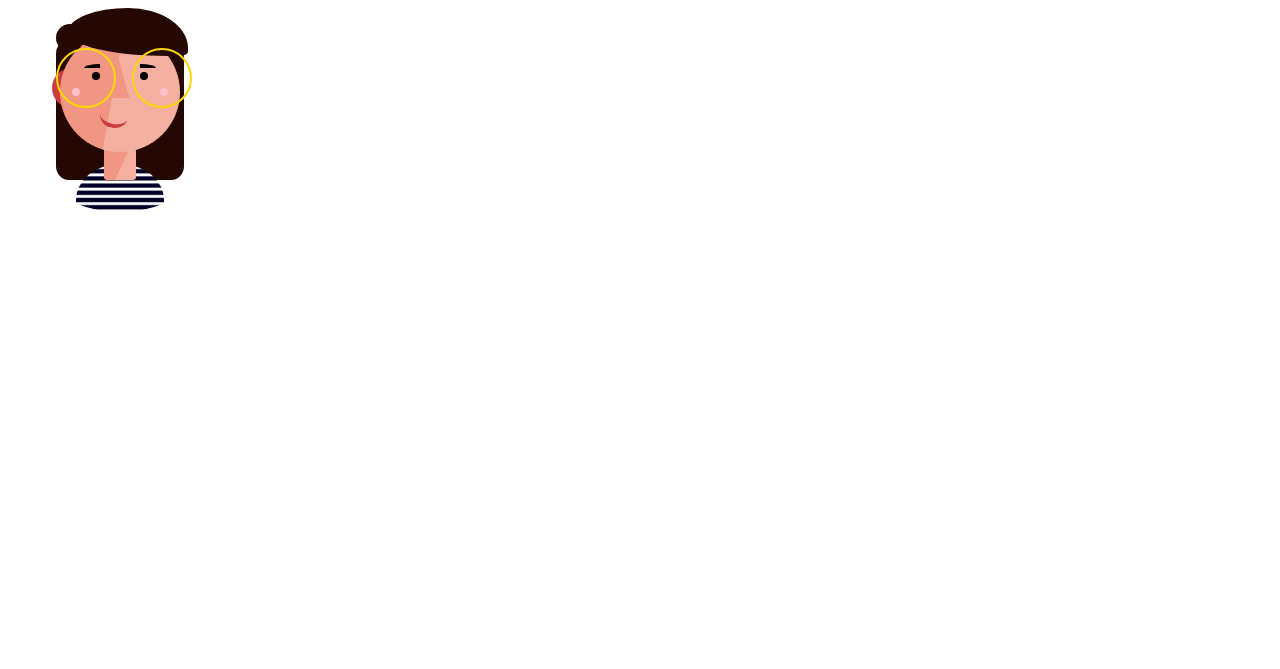
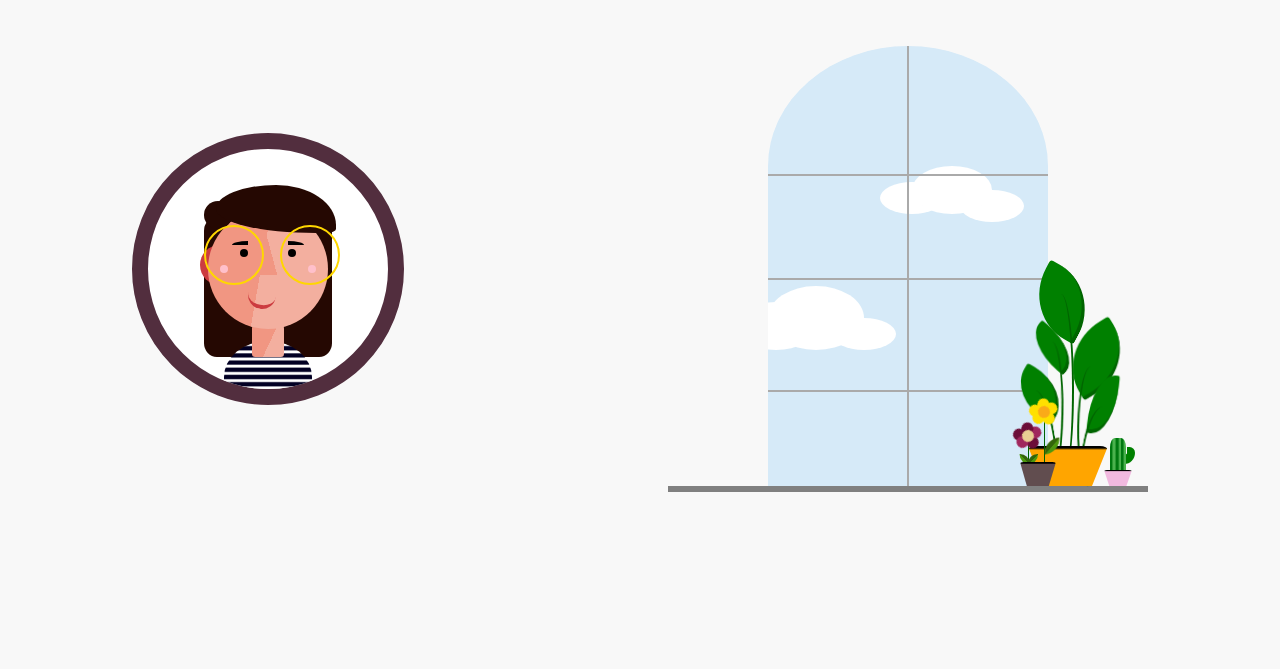
Before and after one commit to leabuguinet/portfolio23, a Gatsby site: page / in a window 1280 px wide. Shown: the part 131-800 px from the top of the page. Built offline with nearby package versions, Linux system fonts and the light colour scheme; Gatsby itself is replaced by a stand-in of ours.

Commit message:
homepage window

```diff
--- a/src/components/layout.js
+++ b/src/components/layout.js
@@ -1,11 +1,11 @@
 import React from "react"
 import Header from "./header"
-import "../styles/style.scss"
+//import "../styles/style.scss"
 
 const Layout = props => {
   return (
     <div>
-      <Header />
+      {/* <Header /> */}
       {props.children}
     </div>
   )
--- /dev/null
+++ b/src/components/window.js
@@ -0,0 +1,79 @@
+import React from "react";
+import "../styles/window.scss";
+
+const Window = () => {
+  return (
+    <>
+
+        <div className="window-canva">
+        <div className="top-lamp"></div>
+      <div className="lamp"></div>
+      <div className="wall">
+
+        <div className="window">
+          <div className="window-top"></div>
+
+          <div className="window-main">
+            <div className="clouds cloud2"></div>
+            <div className="clouds cloud1"></div>
+          </div>
+
+          <div className="innerline-center"></div>
+          <div className="innerline-hor1"></div>
+          <div className="innerline-hor2"></div>
+          <div className="innerline-hor3"></div>
+        </div>
+
+        <div className="plant1">
+          <div className="anim1">
+            <div className="branch branch1"></div>
+            <div className="leaf leaf1"></div>
+          </div>
+          <div className="anim2">
+            <div className="branch branch2"></div>
+            <div className="leaf leaf2"></div>
+          </div>
+          <div className="anim3">
+            <div className="branch branch3"></div>
+            <div className="leaf leaf3"></div>
+          </div>
+
+          <div className="anim4">
+            <div className="branch branch4"></div>
+            <div className="leaf leaf4"></div>
+          </div>
+
+          <div className="anim5">
+            <div className="branch branch5"></div>
+            <div className="leaf leaf5"></div>
+          </div>
+
+          <div className="pot1"></div>
+        </div>
+
+        <div className="plant2">
+          <div className="pot2"></div>
+          <div className="anim1">
+            <div className="branch branch1"></div>
+            <div className="flower flower1"></div>
+            <div className="leaf leaf1"></div>
+          </div>
+
+          <div className="branch branch2"></div>
+          <div className="flower flower2"></div>
+          <div className="leaf leaf2"></div>
+          <div className="leaf leaf3"></div>
+        </div>
+
+        <div className="plant3">
+          <div className="pot3"></div>
+          <div className="cactus"></div>
+          <div className="cactus-arm"></div>
+        </div>
+      </div>
+      </div>
+    </>
+  );
+};
+
+export default Window;
--- a/src/pages/index.js
+++ b/src/pages/index.js
@@ -1,13 +1,18 @@
 import React from "react"
 import Layout from "../components/layout"
 import Portrait from "../components/portrait"
+import Window from "../components/window"
+import "../styles/homepage.scss"
 
 const Index = () => {
   return (
     <Layout>
-      <h1>Home page</h1>
-      <h2>hello</h2>
+
+      <main>
       <Portrait></Portrait>
+      <Window></Window>
+      </main>
+
 
     </Layout>
   )
--- /dev/null
+++ b/src/styles/homepage.scss
@@ -0,0 +1,12 @@
+body {
+
+    background: #f8f8f8;
+
+}
+
+main {
+    display: flex;
+    justify-content: space-around;
+    align-items: center;
+    height:100vmin;
+}
--- a/src/styles/portrait.scss
+++ b/src/styles/portrait.scss
@@ -42,6 +42,7 @@
     position: relative;
     z-index: -15;
     overflow: hidden;
+    border: 2vmin rgb(82, 46, 62) solid;
   }
 
   .head {
--- a/src/styles/style.scss
+++ /dev/null
@@ -1,28 +0,0 @@
-
-
-@import '/src/styles/test.scss';
-
-$primaryColor: #464646;
-$secondaryColor: #f44f18;
-$mainWhite: #ffffff;
-
-* {
-  box-sizing: border-box;
-}
-body {
-  background-color: rgb(255, 255, 255);
-  color: $primaryColor;
-  font-size: 100%;
-  margin: 0;
-  line-height: 1.4283;
-  font-family: "Segoe UI", Roboto, Verdana, "Helvetica Neue", sans-serif;
-}
-h1,
-h2,
-h3 {
-  font-weight: 400;
-}
-a {
-  color: $secondaryColor;
-  text-decoration: none;
-}
--- a/src/styles/test.scss
+++ /dev/null
@@ -1,4 +0,0 @@
-
-h1 {
-    background-color: red;
-}
--- /dev/null
+++ b/src/styles/window.scss
@@ -0,0 +1,480 @@
+* {
+    margin: 0;
+    padding: 0;
+  }
+
+
+/* body {
+	position: relative;
+	height: 100vh;
+	margin: 0;
+	background-color: #fffff;
+  display: flex;
+  justify-content: center;
+  align-items: center;
+} */
+
+.window-canva {
+    position: relative;
+	height: 100vh;
+	margin: 0;
+    display: flex;
+    justify-content: center;
+    align-items: center;
+}
+
+.top-lamp {
+    position: absolute;
+  width: 0.5vmin;
+  height: 8vmin;
+  background: black;
+  top: 0;
+  right: 13vmin;
+}
+
+.lamp {
+  position: absolute;
+  width: 10vmin;
+  //background: blue;
+  top: 8vmin;
+  //border-top-left-radius: 100%;
+  //border-top-right-radius: 100%;
+  border-radius: 10%;
+  right: 6vmin;
+
+  border-bottom: 8vmin solid #333;
+  border-left: 2vmin solid transparent;
+  border-right: 2vmin solid transparent;
+  height: 0;
+  //width: 40px;
+}
+
+.wall {
+  width: 60vmin;
+  height: 55vmin;
+  background: #f8f8f8;
+  border-bottom: 0.8vmin solid grey;
+   display: flex;
+  justify-content: center;
+  align-items: center;
+  position: relative;
+}
+
+.window {
+  display: flex;
+  justify-content: center;
+  align-items: center;
+  flex-direction: column;
+  position: relative;
+  overflow: hidden;
+  bottom:0;
+}
+
+.window-main {
+      width: 35vmin;
+    height: 25vmin;
+    background: #D6EAF8;
+   overflow: hidden;
+}
+
+.window-top {
+    width: 35vmin;
+    height: 30vmin;
+    background: #D6EAF8;
+    border-top-left-radius: 100%;
+   border-top-right-radius: 100%;
+  overflow: hidden;
+}
+
+.innerline-center {
+  position: absolute;
+  height: 55vmin;
+  width: 0.2vmin;
+  background-color: #AAA;
+
+}
+
+.innerline-hor1, .innerline-hor2, .innerline-hor3, {
+    position: absolute;
+    height: 0.2vmin;
+    width: 35vmin;
+    background-color: #AAA;
+}
+
+.innerline-hor1 {
+  top: 16vmin;
+}
+
+.innerline-hor2 {
+  top: 29vmin;
+}
+
+.innerline-hor3 {
+  top: 43vmin;
+}
+
+.clouds {
+  width: 12vmin;
+  height: 8vmin;
+  //background: linear-gradient(to bottom, #fff 50%,    transparent 50%);
+  background-color: white;
+  position: absolute;
+  border-radius: 100%;
+  box-shadow: 6vmin 2vmin 0 -2vmin white, -5vmin 1vmin 0 -1vmin white, ;
+
+}
+
+.cloud1 {
+    box-shadow: 6vmin 2vmin 0 -2vmin white, -5vmin 1vmin 0 -1vmin white, ;
+}
+
+.cloud2 {
+  width: 10vmin;
+  height: 6vmin;
+    box-shadow: 5vmin 2vmin 0 -1vmin white, -5vmin 1vmin 0 -1vmin white, ;
+  top: 15vmin;
+  left: 18vmin;
+}
+
+
+/// PLANTS
+
+.plant1 {
+  position: absolute;
+  bottom: 0;
+  left: 45vmin;
+
+
+.pot1{
+  width: 10vmin;
+  height: 5vmin;
+  position: absolute;
+  bottom: 0;
+  clip-path: polygon(0 0, 100% 0, 80% 100%, 19% 100%);
+      background: linear-gradient(to bottom, #000 5%, orange 10%);
+    border-radius: 10%;
+  z-index: 10;
+}
+
+.anim1, .anim2, .anim3, .anim4, .anim5 {
+  position: absolute;
+  width: 10vmin;
+  height: 25vmin;
+  bottom: -1vmin;
+  transform-origin: bottom;
+}
+
+
+
+
+.branch {
+  width: 3vmin;
+  background: transparent;
+  position: absolute;
+  border-radius: 100%;
+  border: none;
+  border-right: 0.3vmin solid darkgreen;
+  bottom: 1vmin;
+  z-index: 9;
+}
+
+
+.leaf {
+  width: 7vmin;
+  background: green;
+  position: absolute;
+  border-radius: 5% 85%;
+  border: none;
+  border-right: 0.5vmin solid darkgreen;
+  top: 0;
+  z-index: 6;
+}
+
+.branch1 {
+  left: 2.5vmin;
+  height: 24vmin;
+  z-index: 7;
+}
+
+.leaf1 {
+  left: 0.5vmin;
+  height: 8vmin;
+  top: -3vmin;
+  transform:  rotate(28deg);
+  z-index: 6;
+}
+
+.branch2 {
+  height: 15vmin;
+  left: 6vmin;
+  border: none;
+  border-left: 0.3vmin solid darkgreen;
+}
+
+.leaf2 {
+  height: 8vmin;
+  top: 4vmin;
+  transform: rotate(58deg);
+  left: 4.5vmin;
+  z-index: 8;
+}
+
+.branch3 {
+  left: 6.8vmin;
+  height: 10vmin;
+  border: none;
+  border-left: 0.3vmin solid darkgreen;
+  transform: rotate(10deg);
+}
+
+
+.leaf3 {
+  height: 3.5vmin;
+  top: 12vmin;
+  transform: rotate(95deg);
+  left: 5.5vmin;
+  z-index: 8;
+}
+
+.branch4 {
+  height: 18vmin;
+  left: 1vmin;
+}
+
+.leaf4 {
+  height: 3.5vmin;
+  width: 6vmin;
+  top: 5vmin;
+  transform: rotate(40deg);
+  left: -0.5vmin;
+  z-index: 8;
+}
+
+.branch5 {
+  left: -0vmin;
+  height: 12vmin;
+  transform: rotate(-10deg);
+}
+
+.leaf5 {
+  height: 5vmin;
+  width: 6vmin;
+  top: 10vmin;
+  transform: rotate(30deg);
+  left: -2vmin;
+  z-index: 8;
+}
+
+
+@keyframes swing-1 {
+  100% {
+    transform: rotate(2deg);
+  }
+}
+
+@keyframes swing-2 {
+  100% {
+    transform: rotate(3deg);
+  }
+}
+
+@keyframes swing-3 {
+  100% {
+    transform: rotate(2deg);
+  }
+}
+
+.anim1 {
+   animation: swing-1 ease-in-out 4s infinite alternate;
+}
+
+.anim2, .anim4, .anim5 {
+  animation: swing-2 ease-in-out 5s infinite alternate;
+}
+
+.anim3 {
+  animation: swing-3 ease-in-out 5s infinite alternate;
+}
+
+}
+
+.plant2 {
+  position: absolute;
+  bottom: 0;
+  left: 44vmin;
+
+  .pot2{
+  width: 4.5vmin;
+  height: 3vmin;
+  position: absolute;
+  bottom: 0;
+  clip-path: polygon(0 0, 100% 0, 80% 100%, 19% 100%);
+      background: linear-gradient(to bottom, #000 5%, #614d4f 10%);
+    border-radius: 10%;
+  z-index: 15;
+  }
+
+
+  .branch {
+    width: 0.1vmin;
+    height: 8vmin;
+    background: darkgreen;
+    top: -6.5vmin;
+    position: absolute;
+     z-index: 14;
+  }
+
+  .branch1 {
+        height: 8vmin;
+        left: 3vmin;
+        top: -8.5vmin;
+  }
+
+  .flower {
+    	border-radius: 100%;
+      position: absolute;
+      z-index: 26;
+      background-color: #faaa18;
+      height: 1.5vmin;
+      width: 1.5vmin;
+    animation: flowerRotation 20s linear infinite;
+  }
+
+  .flower1 {
+  left: 2.2vmin;
+  top: -10vmin;
+	background-color: #faaa18;
+	box-shadow: 1vmin -0.2vmin #ffe000,
+				      -0.5vmin 0.8vmin #ffe000,
+				      -1vmin -0.2vmin #ffe000,
+              0vmin -1vmin #ffe000,
+              0.8vmin 0.8vmin #ffe000;
+}
+
+  .branch2 {
+    height: 5vmin;
+    left: 1vmin;
+    top: -5.5vmin;
+  }
+
+  .flower2 {
+      left: 0.2vmin;
+  top: -7vmin;
+	background: #e9ce93;
+;
+	box-shadow:  1vmin -0.2vmin #a0275d,
+				      -0.5vmin 0.8vmin #6c0d38,
+				      -1vmin -0.2vmin #a0275d,
+              0vmin -1vmin #6c0d38,
+              0.8vmin 0.8vmin #6c0d38;
+  }
+
+  .leaf {
+       position: absolute;
+        z-index: 14;
+    	border-radius: 100% 0 / 100% 0px;
+    	background-image: linear-gradient(to top left, #4c970e 50%, transparent 50%, transparent 50%, #33650a 50%);
+  }
+
+  .leaf1 {
+	width: 2vmin;
+	height: 2vmin;
+	transform: rotate(0deg);
+  top: -6vmin;
+   left: 3vmin;
+	//transform-origin: 0 140px;
+	//animation: wind1 5.8s ease-in-out infinite;
+   animation: wind1 5.8s ease-in-out infinite;
+
+  }
+
+  .leaf2 {
+    	width: 1.2vmin;
+	    height: 1.2vmin;
+      top: -4vmin;
+      left: 1vmin;
+    transform: rotate(0deg);
+  }
+
+    .leaf3 {
+    	width: 1.2vmin;
+	    height: 1.2vmin;
+      top: -4vmin;
+      left: 0vmin;
+    transform: rotate(90deg);
+  }
+
+  @keyframes wind1 {
+	0% {
+		transform:  rotate(0deg);
+	}
+	50% {
+		transform: rotate(-5deg);
+	}
+	100% {
+		transform:  rotate(0deg);
+	}
+}
+
+}
+
+@keyframes flowerRotation {
+	from {
+		transform: rotate(0deg);
+	}
+	to {
+		transform: rotate(360deg);
+	}
+}
+
+.plant3 {
+
+    .pot3{
+  width: 3.5vmin;
+  height: 2vmin;
+  position: absolute;
+  bottom: 0;
+  clip-path: polygon(0 0, 100% 0, 80% 100%, 19% 100%);
+      background: linear-gradient(to bottom, #000 5%, #f1b9df 10%);
+    border-radius: 10%;
+  z-index: 15;
+      right: 2vmin;
+  }
+
+  .cactus {
+    position: absolute;
+    bottom: 2vmin;
+    right: 2.8vmin;
+    width: 2vmin;
+    height: 4vmin;
+    background: repeating-linear-gradient(90deg, rgba(0,120,16,1), rgba(0,120,16,1), rgba(74,177,77,1), rgba(74,177,77,1), rgba(0,120,16,1), rgba(0,120,16,1), rgba(74,177,77,1), rgba(74,177,77,1) 70%);
+
+   z-index: 10;
+    border-radius: 30% 30% 0 0;
+}
+
+  .cactus-arm {
+    position: absolute;
+    bottom: 2.8vmin;
+    right: 1.6vmin;
+    width: 1vmin;
+    height: 1vmin;
+    border-radius: 0 40% 80% 0;
+    border-right: 1vmin solid green;
+    border-bottom: 1.2vmin solid green;
+    z-index: 9;
+}
+
+/*.cactus-arm {
+    content:  "";
+    position: absolute;
+    border-radius: 50%;
+    width: 3vmin;
+    height: 3vmin;
+    background: blue;
+    top: 2vmin;
+    right: 5vmin;
+  z-index: 20;
+}*/
+
+}
```
